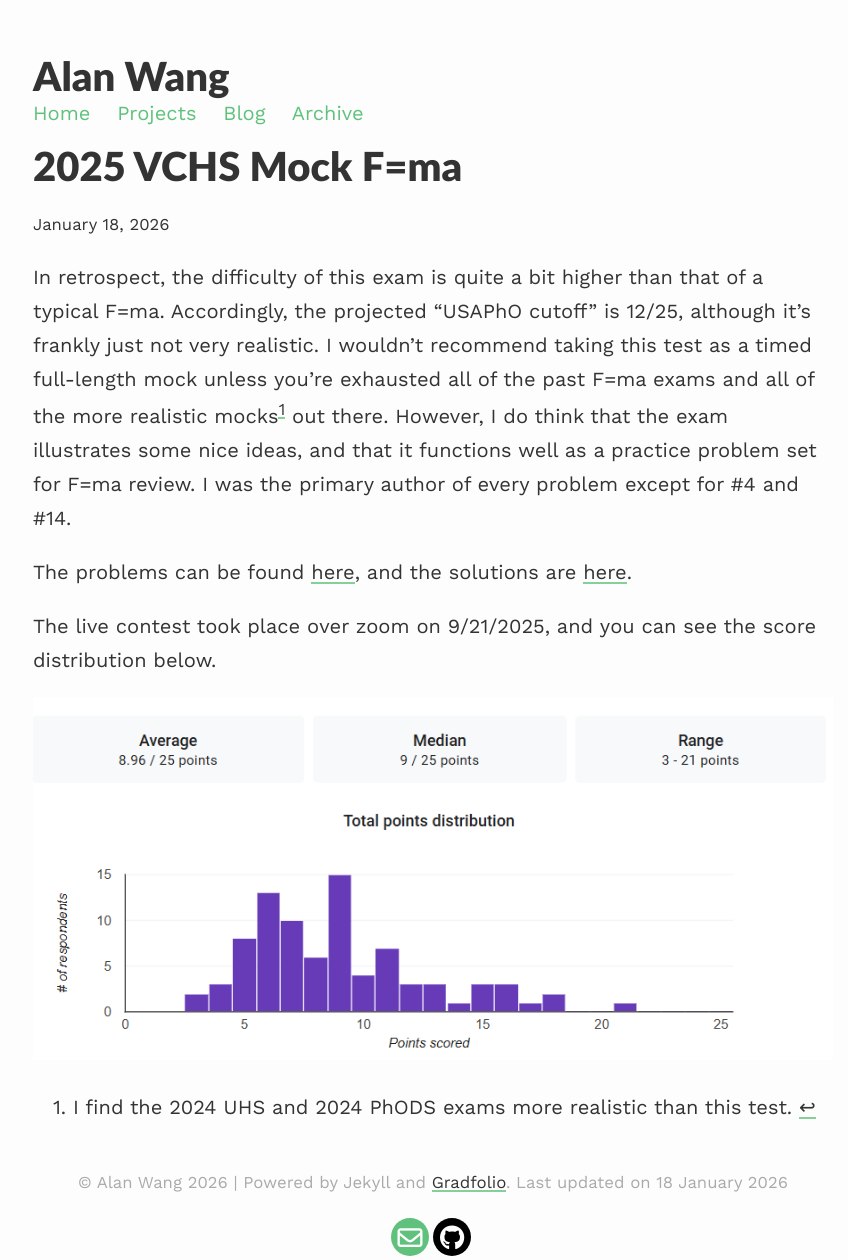
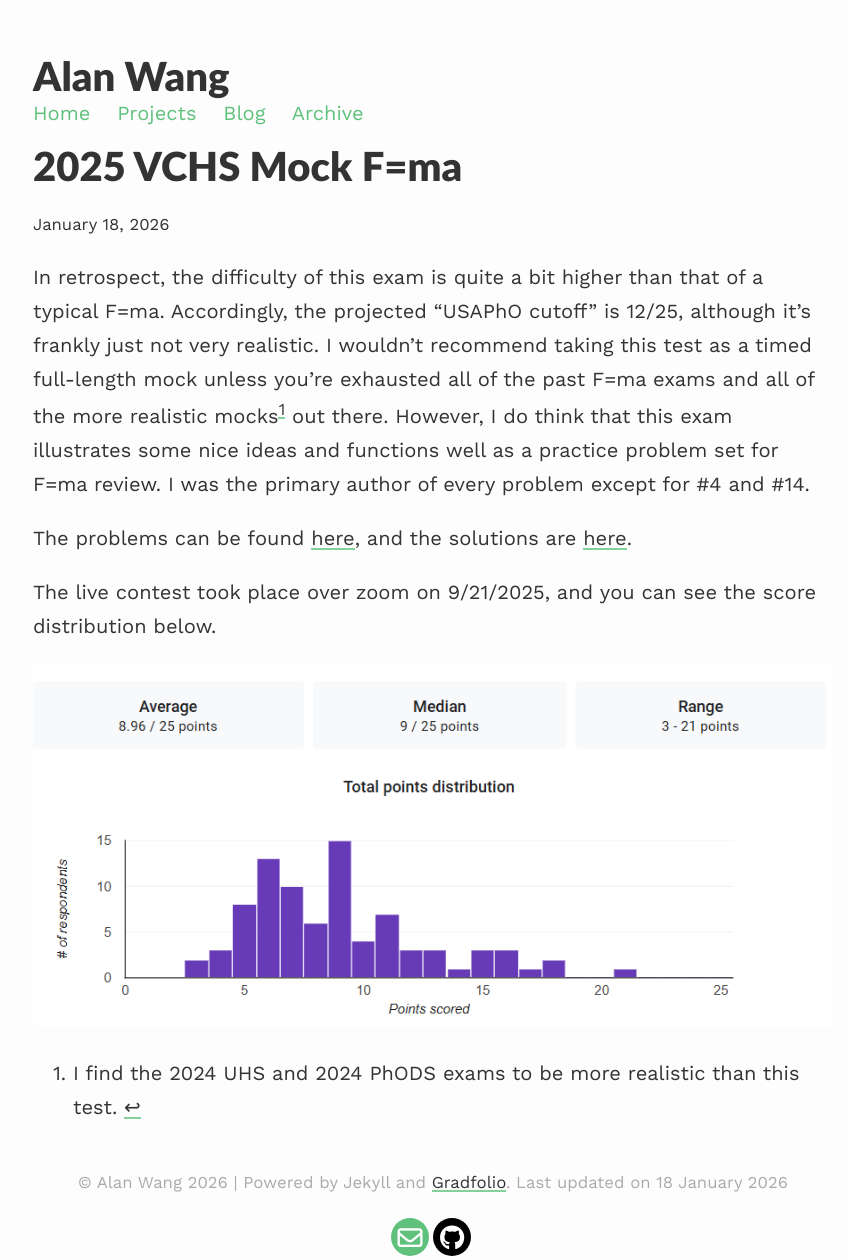
Before and after one commit to awang0826/awang0826.github.io, a Jekyll site: the page built from _projects/2025VCHSMockF=ma.md, in a window 1280 px wide. Shown: the whole page, without its empty margins (207-1055 px from the left). Built offline with Jekyll 4.4.1, drawn with Linux system fonts in a browser that asks for light colours.

Commit message:
Update 2025VCHSMockF=ma.md

```diff
--- a/_projects/2025VCHSMockF=ma.md
+++ b/_projects/2025VCHSMockF=ma.md
@@ -3,7 +3,7 @@
 title: 2025 VCHS Mock F=ma
 description: Mock F=ma exam run by Valley Christian High School Physics Club
 ---
-In retrospect, the difficulty of this exam is quite a bit higher than that of a typical F=ma. Accordingly, the projected "USAPhO cutoff" is 12/25, although it's frankly just not very realistic. I wouldn't recommend taking this test as a timed full-length mock unless you're exhausted all of the past F=ma exams and all of the more realistic mocks[^1] out there. However, I do think that the exam illustrates some nice ideas, and that it functions well as a practice problem set for F=ma review. I was the primary author of every problem except for #4 and #14.
+In retrospect, the difficulty of this exam is quite a bit higher than that of a typical F=ma. Accordingly, the projected "USAPhO cutoff" is 12/25, although it's frankly just not very realistic. I wouldn't recommend taking this test as a timed full-length mock unless you're exhausted all of the past F=ma exams and all of the more realistic mocks[^1] out there. However, I do think that this exam illustrates some nice ideas and functions well as a practice problem set for F=ma review. I was the primary author of every problem except for #4 and #14.
 
 The problems can be found [here](https://awang0826.github.io/problemwriting/2025_VCHS_Mock_Fma.pdf){:target="_blank"}, and the solutions are [here](https://awang0826.github.io/problemwriting/2025_VCHS_Mock_Fma_Exam_Solutions.pdf){:target="_blank"}.
 
@@ -11,4 +11,4 @@
 
 ![ ](https://awang0826.github.io/problemwriting/2025_VCHS_Mock_Fma_Distribution.png " ")
 
-[^1]: I find the 2024 UHS and 2024 PhODS exams more realistic than this test.
+[^1]: I find the 2024 UHS and 2024 PhODS exams to be more realistic than this test.
```
